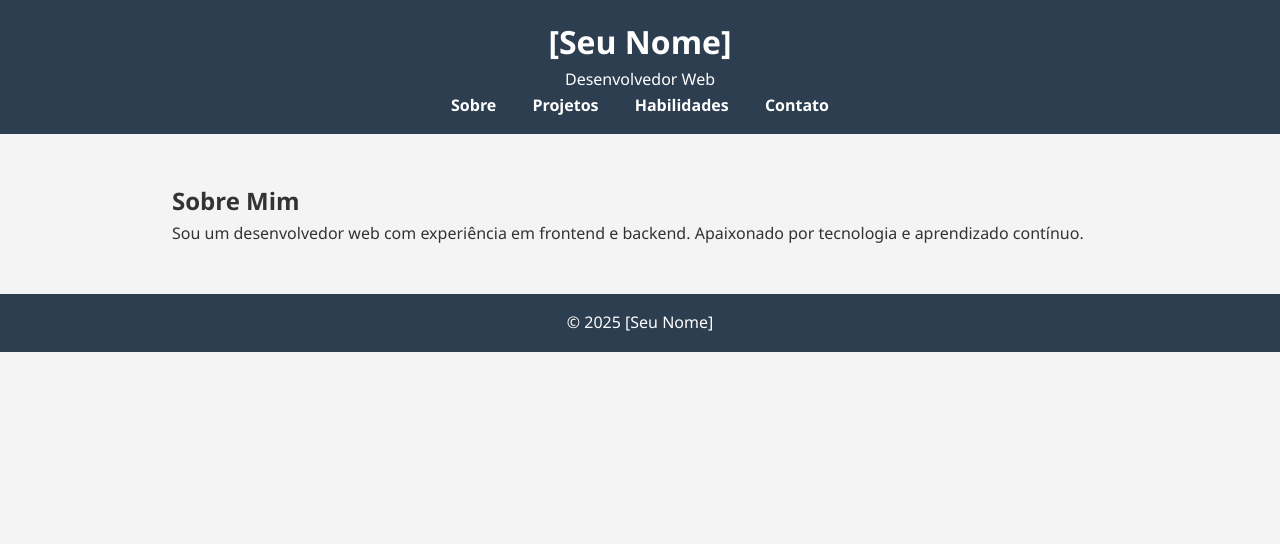
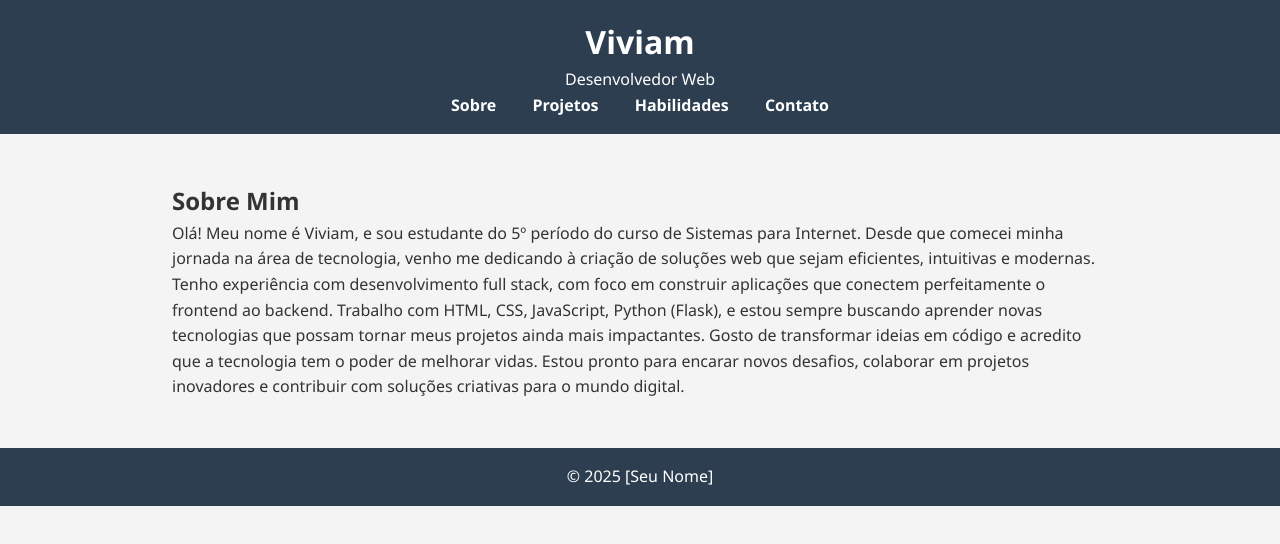
Before and after one commit to viviams/portifolio, a plain HTML site: page index.html in a window 1280 px wide. Drawn offline with Linux system fonts and the light colour scheme.

Commit message:
Update index.html

```diff
--- a/index.html
+++ b/index.html
@@ -8,7 +8,7 @@
 </head>
 <body>
   <header>
-    <h1>[Seu Nome]</h1>
+    <h1>Viviam</h1>
     <p>Desenvolvedor Web</p>
     <nav>
       <a href="index.html">Sobre</a>
@@ -20,7 +20,11 @@
 
   <section>
     <h2>Sobre Mim</h2>
-    <p>Sou um desenvolvedor web com experiência em frontend e backend. Apaixonado por tecnologia e aprendizado contínuo.</p>
+    <p>Olá! Meu nome é Viviam, e sou estudante do 5º período do curso de Sistemas para Internet. Desde que comecei minha jornada na área de tecnologia, venho me dedicando à criação de soluções web que sejam eficientes, intuitivas e modernas.
+
+Tenho experiência com desenvolvimento full stack, com foco em construir aplicações que conectem perfeitamente o frontend ao backend. Trabalho com HTML, CSS, JavaScript, Python (Flask), e estou sempre buscando aprender novas tecnologias que possam tornar meus projetos ainda mais impactantes.
+
+Gosto de transformar ideias em código e acredito que a tecnologia tem o poder de melhorar vidas. Estou pronto para encarar novos desafios, colaborar em projetos inovadores e contribuir com soluções criativas para o mundo digital.</p>
   </section>
 
   <footer>
```
